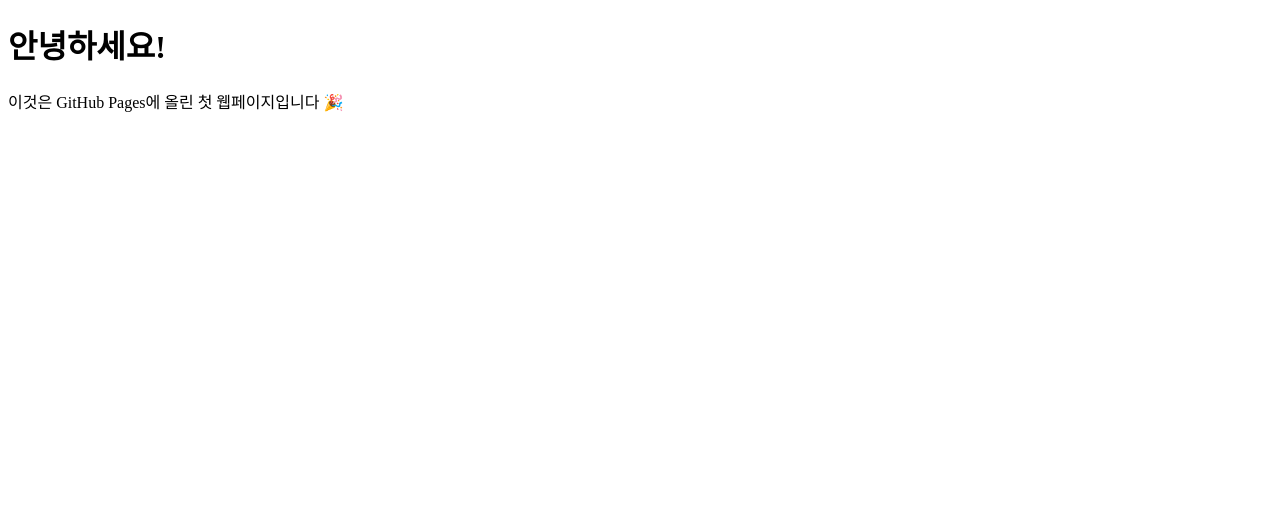
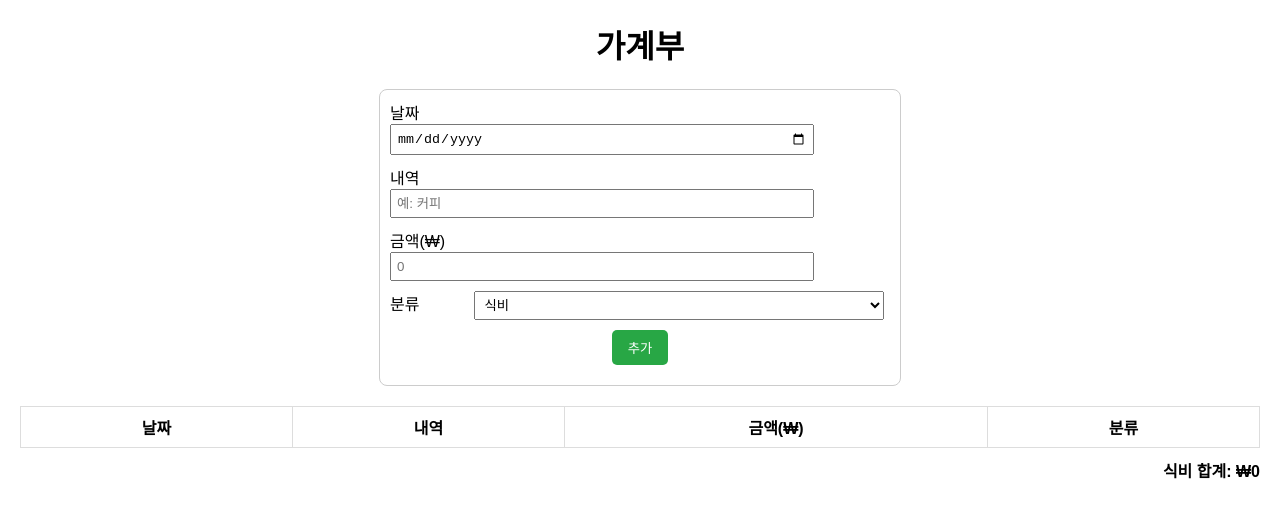
Before and after one commit to hhhwlgns/hhhwlgns.github.io, a plain HTML site: page index.html in a window 1280 px wide. Drawn offline with Linux system fonts and the light colour scheme.

Commit message:
Add files via upload

```diff
--- /dev/null
+++ b/app.js
@@ -0,0 +1,28 @@
+const form = document.getElementById('expense-form');
+const tbody = document.querySelector('#expense-table tbody');
+const totalDisplay = document.getElementById('total');
+let total = 0;
+
+form.addEventListener('submit', e => {
+  e.preventDefault();
+  const date = document.getElementById('date').value;
+  const desc = document.getElementById('desc').value;
+  const amount = parseInt(document.getElementById('amount').value, 10);
+  const category = document.getElementById('category').value;
+
+  const row = document.createElement('tr');
+  row.innerHTML = `
+    <td>${date}</td>
+    <td>${desc}</td>
+    <td>₩${amount.toLocaleString()}</td>
+    <td>${category}</td>
+  `;
+  tbody.appendChild(row);
+
+  if (category === "식비") {
+    total += amount;
+    totalDisplay.textContent = `식비 합계: ₩${total.toLocaleString()}`;
+  }
+
+  form.reset();
+});
--- a/index.html
+++ b/index.html
@@ -1,11 +1,51 @@
 <!DOCTYPE html>
 <html lang="ko">
 <head>
-  <meta charset="UTF-8">
-  <title>나의 첫 웹페이지</title>
+  <meta charset="UTF-8" />
+  <meta name="viewport" content="width=device-width, initial-scale=1.0" />
+  <title>가계부 웹앱</title>
+  <link rel="stylesheet" href="styles.css" />
 </head>
 <body>
-  <h1>안녕하세요!</h1>
-  <p>이것은 GitHub Pages에 올린 첫 웹페이지입니다 🎉</p>
+  <h1>가계부</h1>
+  <form id="expense-form">
+    <div>
+      <label for="date">날짜</label>
+      <input type="date" id="date" required />
+    </div>
+    <div>
+      <label for="desc">내역</label>
+      <input type="text" id="desc" placeholder="예: 커피" required />
+    </div>
+    <div>
+      <label for="amount">금액(₩)</label>
+      <input type="number" id="amount" placeholder="0" required />
+    </div>
+    <div>
+      <label for="category">분류</label>
+      <select id="category">
+        <option value="식비">식비</option>
+        <option value="교통">교통</option>
+        <option value="생활">생활</option>
+        <option value="기타">기타</option>
+      </select>
+    </div>
+    <div class="button-wrap">
+      <button type="submit">추가</button>
+    </div>
+  </form>
+
+  <table id="expense-table">
+    <thead>
+      <tr>
+        <th>날짜</th><th>내역</th><th>금액(₩)</th><th>분류</th>
+      </tr>
+    </thead>
+    <tbody></tbody>
+  </table>
+
+  <div id="total">식비 합계: ₩0</div>
+
+  <script src="app.js"></script>
 </body>
 </html>
--- /dev/null
+++ b/styles.css
@@ -0,0 +1,51 @@
+body {
+  font-family: Arial, sans-serif;
+  margin: 20px;
+}
+h1 {
+  text-align: center;
+}
+form {
+  max-width: 500px;
+  margin: 0 auto 20px;
+  padding: 10px;
+  border: 1px solid #ccc;
+  border-radius: 8px;
+}
+form > div {
+  margin-bottom: 10px;
+}
+label {
+  display: inline-block;
+  width: 80px;
+}
+input, select {
+  width: calc(100% - 90px);
+  padding: 5px;
+}
+.button-wrap {
+  text-align: center;
+}
+button {
+  padding: 8px 16px;
+  border: none;
+  border-radius: 5px;
+  background: #28a745;
+  color: #fff;
+  cursor: pointer;
+}
+table {
+  width: 100%;
+  border-collapse: collapse;
+  margin-top: 20px;
+}
+th, td {
+  padding: 8px;
+  border: 1px solid #ddd;
+  text-align: center;
+}
+#total {
+  text-align: right;
+  font-weight: bold;
+  margin-top: 10px;
+}
```
